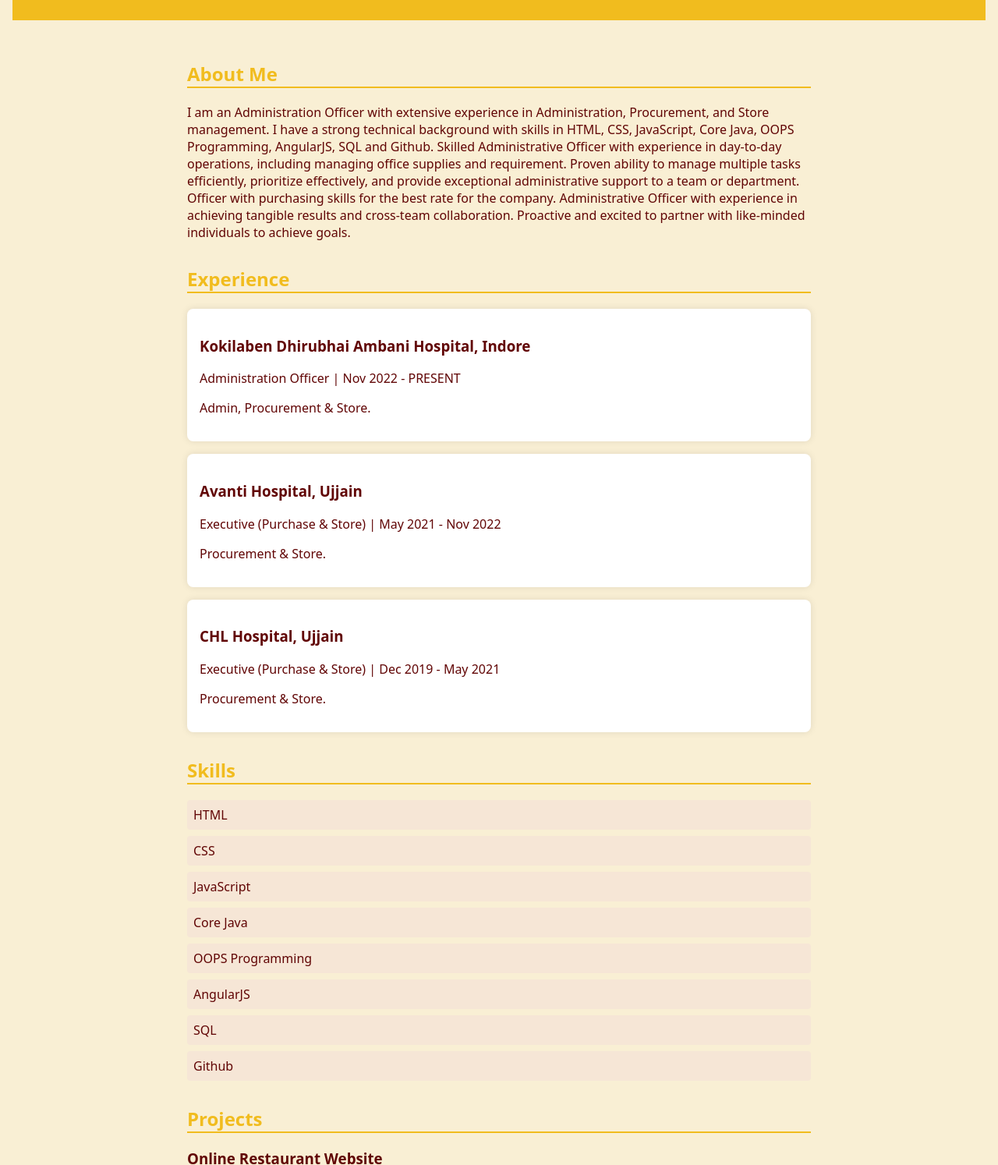
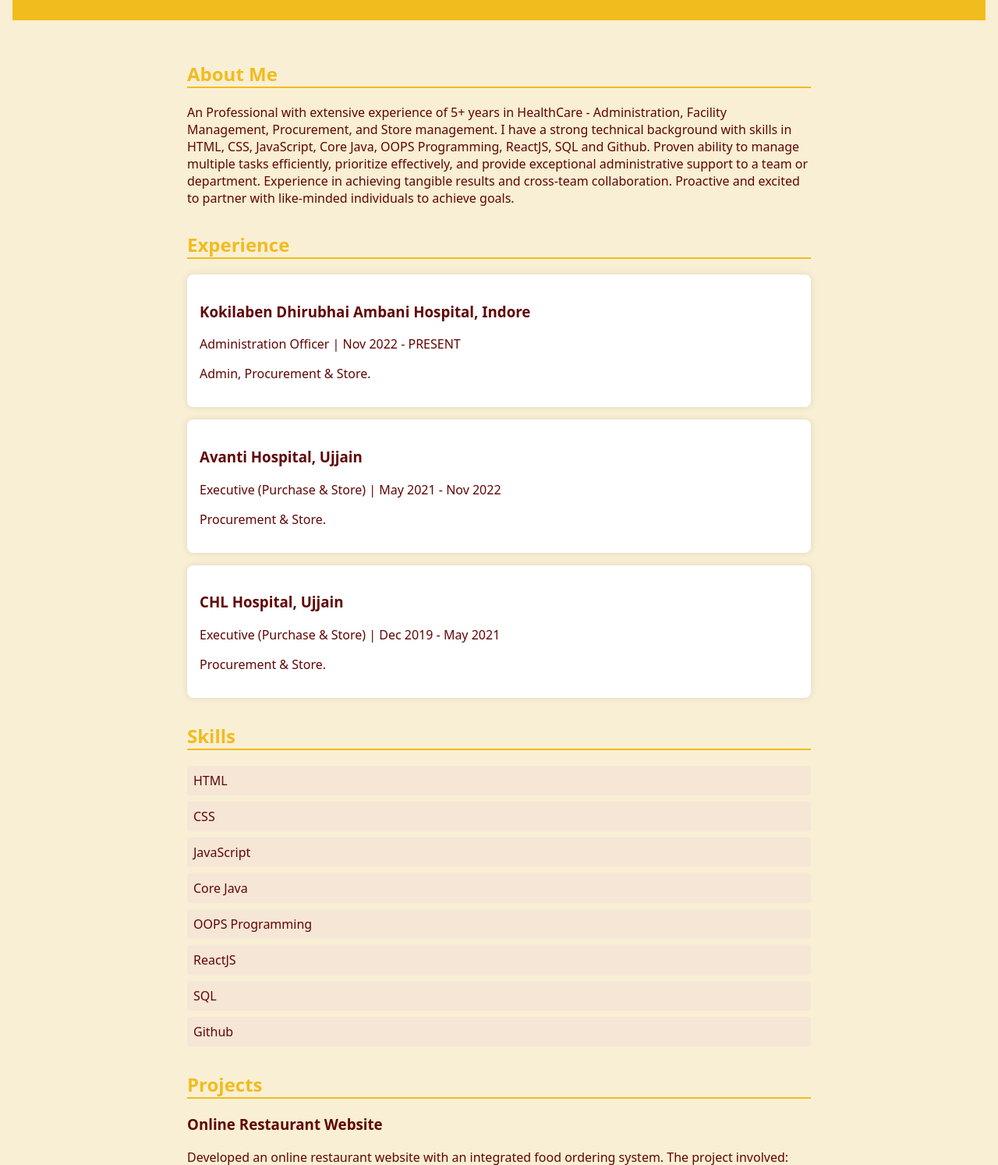
Before and after one commit to Jayeshh99/Portfio-Website-ver-1, a plain HTML site: page index.html in a window 1280 px wide. Shown: the part 300-1794 px from the top of the page at 78% size. Drawn offline with Linux system fonts and the light colour scheme.

Commit message:
Update index.html
Signed-off-by: JAYESH SHRIVASTAVA <138189602+Jayeshh99@users.noreply.github.com>

```diff
--- a/index.html
+++ b/index.html
@@ -31,7 +31,7 @@
     <main>
         <section id="about">
             <h2>About Me</h2>
-            <p>I am an Administration Officer with extensive experience in Administration, Procurement, and Store management. I have a strong technical background with skills in HTML, CSS, JavaScript, Core Java, OOPS Programming, AngularJS, SQL and Github. Skilled Administrative Officer with experience in day-to-day operations, including managing office supplies and requirement. Proven ability to manage multiple tasks efficiently, prioritize effectively, and provide exceptional administrative support to a team or department.  Officer with purchasing skills for the best rate for the company. Administrative Officer with experience in achieving tangible results and cross-team collaboration. Proactive and excited to partner with like-minded individuals to achieve goals.</p>
+            <p> An Professional with extensive experience of 5+ years in HealthCare - Administration, Facility Management, Procurement, and Store management. I have a strong technical background with skills in HTML, CSS, JavaScript, Core Java, OOPS Programming, ReactJS, SQL and Github. Proven ability to manage multiple tasks efficiently, prioritize effectively, and provide exceptional administrative support to a team or department. Experience in achieving tangible results and cross-team collaboration. Proactive and excited to partner with like-minded individuals to achieve goals.</p>
         </section>
         <section id="experience">
             <h2>Experience</h2>
@@ -59,7 +59,7 @@
                 <li>JavaScript</li>
                 <li>Core Java</li>
                 <li>OOPS Programming</li>
-                <li>AngularJS</li>
+                <li>ReactJS</li>
                 <li>SQL</li>
                 <li>Github</li>
             </ul>
```
